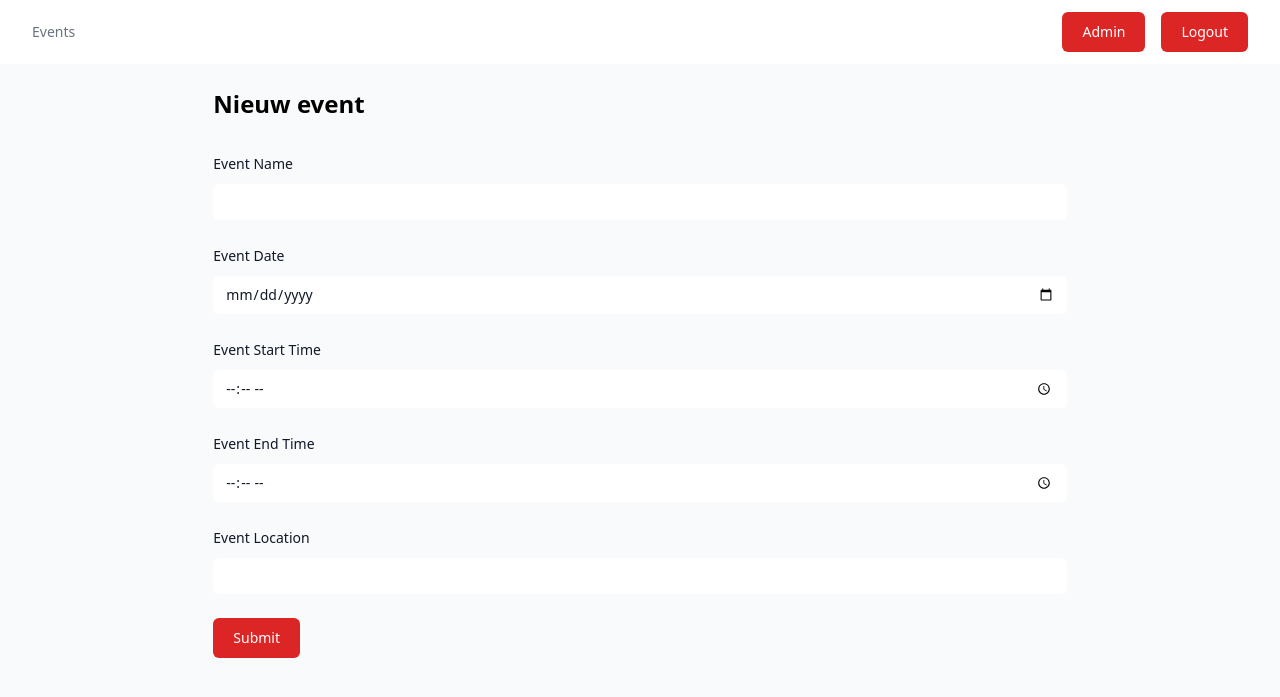
After one commit to nvoers/RU-introfest-accr, a Django app: page /accreditatie/events/new in a window 1280 px wide. The commit adds this page. Shown: the top 697 px of the page. Run offline with Django 5.2, Linux system fonts and the light colour scheme; the visitor is signed in with stand-in values (Sample User, id 1); some libraries are stand-ins or nearby versions.

Commit message:
new event form

```diff
--- /dev/null
+++ b/website/accreditatie/forms.py
@@ -0,0 +1,15 @@
+from django import forms
+
+
+class NewEventForm(forms.Form):
+    name = forms.CharField(label="Event Name", max_length=100)
+    date = forms.DateField(
+        label="Event Date", widget=forms.DateInput(attrs={"type": "date"})
+    )
+    start_time = forms.TimeField(
+        label="Event Start Time", widget=forms.TimeInput(format="%H:%M")
+    )
+    end_time = forms.TimeField(
+        label="Event End Time", widget=forms.TimeInput(format="%H:%M")
+    )
+    location = forms.CharField(label="Event Location", max_length=200)
--- a/website/accreditatie/templates/events/event_list.html
+++ b/website/accreditatie/templates/events/event_list.html
@@ -42,7 +42,7 @@
   </a>
   {% endfor %}
   <a
-    href="#"
+    href="/accreditatie/events/new"
     class="rounded-md border border-gray-300 p-4 shadow-sm sm:p-6 text-gray-300 hover:text-white hover:bg-red-600 transition"
   >
     <div class="flex justify-around items-center h-full">
--- /dev/null
+++ b/website/accreditatie/templates/events/new.html
@@ -0,0 +1,118 @@
+{% extends "base.html"%} {% block content %}
+<div class="my-6">
+  <h2 class="text-2xl text-pretty text-black-900 font-extrabold pb-2">
+    Nieuw event
+  </h2>
+  <form
+    action="/accreditatie/events/new"
+    method="post"
+    class="space-y-6"
+  >
+    {% csrf_token %}
+    <div>
+      <div class="flex items-center justify-between">
+        <label
+          for="{{ form.name.id_for_label }}"
+          class="block text-sm/6 font-medium text-gray-900 dark:text-gray-100"
+          >{{ form.name.label }}</label
+        >
+      </div>
+      <div class="mt-2">
+        <input
+          id="{{ form.name.id_for_label }}"
+          type="text"
+          name="{{ form.name.html_name }}"
+          required
+          class="block w-full rounded-md bg-white px-3 py-1.5 text-base text-gray-900 outline-1 -outline-offset-1 outline-gray-300 placeholder:text-red-400 focus:outline-2 focus:-outline-offset-2 focus:outline-red-600 sm:text-sm/6"
+          value="{{ form.name.value|default:'' }}"
+        />
+      </div>
+    </div>
+    <div>
+      <div class="flex items-center justify-between">
+        <label
+          for="{{ form.date.id_for_label }}"
+          class="block text-sm/6 font-medium text-gray-900 dark:text-gray-100"
+          >{{ form.date.label }}</label
+        >
+      </div>
+      <div class="mt-2">
+        <input
+          id="{{ form.date.id_for_label }}"
+          type="date"
+          name="{{ form.date.html_name }}"
+          required
+          class="block w-full rounded-md bg-white px-3 py-1.5 text-base text-gray-900 outline-1 -outline-offset-1 outline-gray-300 placeholder:text-red-400 focus:outline-2 focus:-outline-offset-2 focus:outline-red-600 sm:text-sm/6"
+          value="{{ form.date.value|default:'' }}"
+        />
+      </div>
+    </div>
+
+    <div>
+      <div class="flex items-center justify-between">
+        <label
+          for="{{ form.start_time.id_for_label }}"
+          class="block text-sm/6 font-medium text-gray-900 dark:text-gray-100"
+          >{{ form.start_time.label }}</label
+        >
+      </div>
+      <div class="mt-2">
+        <input
+          id="{{ form.start_time.id_for_label }}"
+          type="time"
+          name="{{ form.start_time.html_name }}"
+          required
+          class="block w-full rounded-md bg-white px-3 py-1.5 text-base text-gray-900 outline-1 -outline-offset-1 outline-gray-300 placeholder:text-red-400 focus:outline-2 focus:-outline-offset-2 focus:outline-red-600 sm:text-sm/6"
+          value="{{ form.start_time.value|default:'' }}"
+        />
+      </div>
+    </div>
+
+    <div>
+      <div class="flex items-center justify-between">
+        <label
+          for="{{ form.end_time.id_for_label }}"
+          class="block text-sm/6 font-medium text-gray-900 dark:text-gray-100"
+          >{{ form.end_time.label }}</label
+        >
+      </div>
+      <div class="mt-2">
+        <input
+          id="{{ form.end_time.id_for_label }}"
+          type="time"
+          name="{{ form.end_time.html_name }}"
+          required
+          class="block w-full rounded-md bg-white px-3 py-1.5 text-base text-gray-900 outline-1 -outline-offset-1 outline-gray-300 placeholder:text-red-400 focus:outline-2 focus:-outline-offset-2 focus:outline-red-600 sm:text-sm/6"
+          value="{{ form.end_time.value|default:'' }}"
+        />
+      </div>
+    </div>
+
+    <div>
+      <div class="flex items-center justify-between">
+        <label
+          for="{{ form.location.id_for_label }}"
+          class="block text-sm/6 font-medium text-gray-900 dark:text-gray-100"
+          >{{ form.location.label }}</label
+        >
+      </div>
+      <div class="mt-2">
+        <input
+          id="{{ form.location.id_for_label }}"
+          type="text"
+          name="{{ form.location.html_name }}"
+          required
+          class="block w-full rounded-md bg-white px-3 py-1.5 text-base text-gray-900 outline-1 -outline-offset-1 outline-gray-300 placeholder:text-red-400 focus:outline-2 focus:-outline-offset-2 focus:outline-red-600 sm:text-sm/6"
+          value="{{ form.location.value|default:'' }}"
+        />
+      </div>
+    </div>
+
+    <input
+      type="submit"
+      value="Submit"
+      class="block rounded-md bg-red-600 px-5 py-2.5 text-sm font-medium text-white transition hover:bg-red-700 mt-2"
+    />
+  </form>
+</div>
+{% endblock %}
--- a/website/accreditatie/urls.py
+++ b/website/accreditatie/urls.py
@@ -7,4 +7,5 @@ urlpatterns = [
     path("", RedirectView.as_view(url="accreditatie/events/")),
     path("events/", views.EventListView.as_view(), name="event_list"),
     path("event/<int:pk>/", views.event, name="event_detail"),
+    path("events/new", views.NewEventView.as_view(), name="new_event"),
 ]
--- a/website/accreditatie/views.py
+++ b/website/accreditatie/views.py
@@ -1,6 +1,7 @@
-from django.shortcuts import get_object_or_404, render
+from django.shortcuts import get_object_or_404, render, redirect
 from .models import Event, Entrance, AccessLevel, AccessEntry
-from django.views.generic import ListView
+from django.views.generic import ListView, TemplateView
+from .forms import NewEventForm
 
 
 def event(request, pk):
@@ -16,3 +17,24 @@ class EventListView(ListView):
     template_name = "events/event_list.html"
     context_object_name = "events"
     ordering = ["date"]
+
+
+class NewEventView(TemplateView):
+    template_name = "events/new.html"
+
+    def get(self, request, *args, **kwargs):
+        form = NewEventForm()
+        return render(request, self.template_name, {"form": form})
+
+    def post(self, request, *args, **kwargs):
+        form = NewEventForm(request.POST)
+        if form.is_valid():
+            event = Event.objects.create(
+                name=form.cleaned_data["name"],
+                date=form.cleaned_data["date"],
+                start_time=form.cleaned_data["start_time"],
+                end_time=form.cleaned_data["end_time"],
+                location=form.cleaned_data["location"],
+            )
+            return redirect("event_detail", pk=event.pk)
+        return render(request, self.template_name, {"form": form})
--- a/website/theme/templates/base.html
+++ b/website/theme/templates/base.html
@@ -1,11 +1,20 @@
 {% load static tailwind_tags %}
 <!doctype html>
-<html lang="en" class="h-full bg-white dark:bg-gray-900">
+<html
+  lang="en"
+  class="h-full bg-white dark:bg-gray-900"
+>
   <head>
     <title>Django Tailwind</title>
     <meta charset="UTF-8" />
-    <meta name="viewport" content="width=device-width, initial-scale=1.0" />
-    <meta http-equiv="X-UA-Compatible" content="ie=edge" />
+    <meta
+      name="viewport"
+      content="width=device-width, initial-scale=1.0"
+    />
+    <meta
+      http-equiv="X-UA-Compatible"
+      content="ie=edge"
+    />
     {% tailwind_css %}
   </head>
 
@@ -15,7 +24,10 @@
       class="mx-auto flex h-16 max-w-7xl items-center gap-8 px-4 sm:px-6 lg:px-8"
     >
       <div class="flex flex-1 items-center justify-end md:justify-between">
-        <nav aria-label="Global" class="hidden md:block">
+        <nav
+          aria-label="Global"
+          class="hidden md:block"
+        >
           <ul class="flex items-center gap-6 text-sm">
             <li>
               <a
@@ -30,7 +42,18 @@
 
         <div class="flex items-center gap-4">
           <div class="sm:flex sm:gap-4">
-            <form method="post" action="{% url 'logout' %}">
+            <a
+              href="/admin"
+              class="block rounded-md bg-red-600 px-5 py-2.5 text-sm font-medium text-white transition hover:bg-red-700"
+            >
+              Admin
+            </a>
+          </div>
+          <div class="sm:flex sm:gap-4">
+            <form
+              method="post"
+              action="{% url 'logout' %}"
+            >
               {% csrf_token %}
               <button
                 type="submit"
@@ -65,7 +88,7 @@
     </div>
   </header>
   {% endblock %} {% endif %}
-  <body class="bg-gray-50 text-black min-h-full">
+  <body class="bg-gray-50 text-black min-h-full py-auto">
     <div class="mx-auto w-2/3">{% block content %}{% endblock %}</div>
   </body>
 </html>
```
Also changed, not shown: website/intro/templates/registration/login.html (+6 -2 lines), 1 other file.
